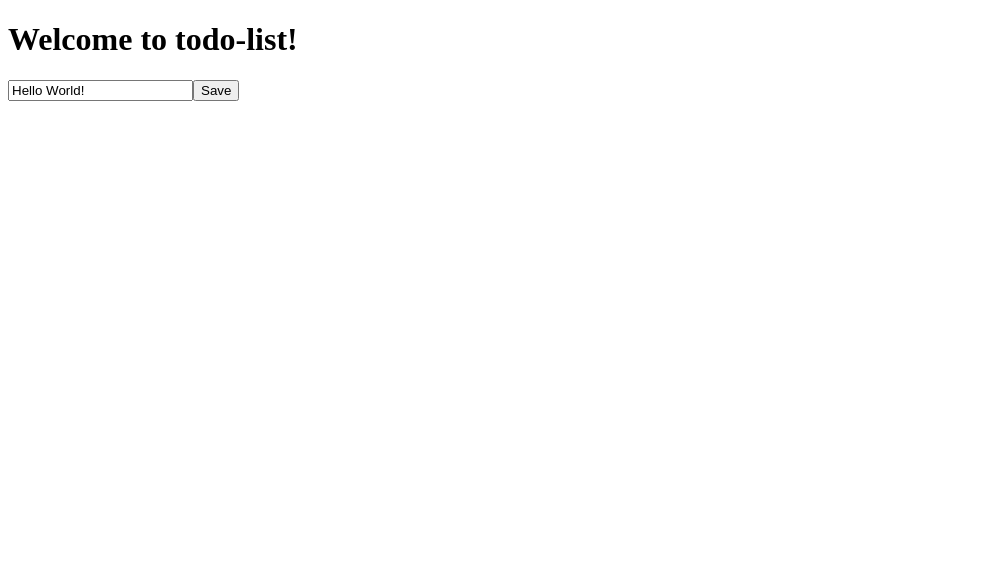
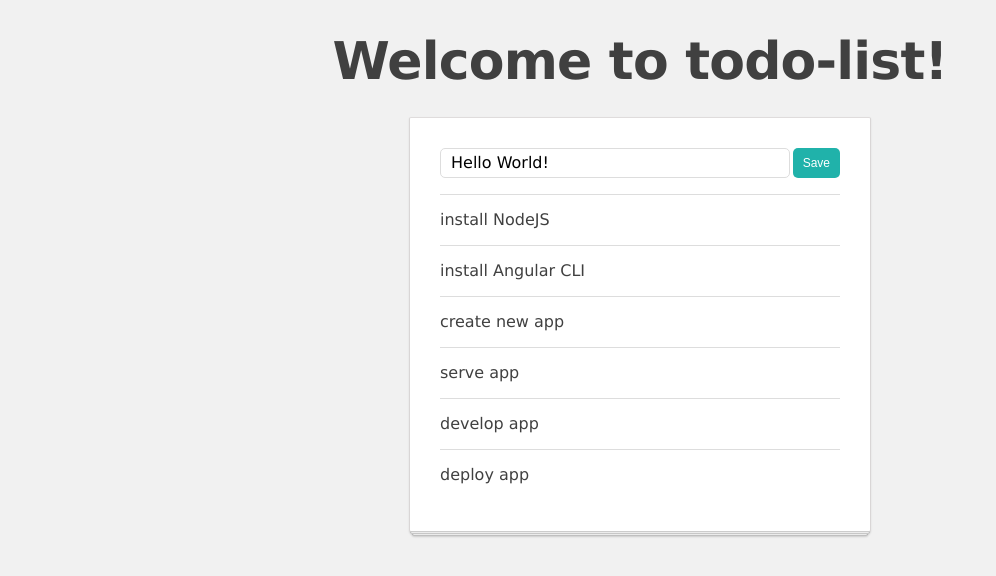
Before and after one commit to VaishDark/ng-girls-todo-list, an Angular app: page / in a window 1280 px wide. Shown: the top 576 px of the page, without its empty margins (0-996 px from the left). Built offline with nearby package versions, Linux system fonts and the light colour scheme.

Commit message:
Event binding and css

```diff
--- a/src/app/app.component.ts
+++ b/src/app/app.component.ts
@@ -3,15 +3,16 @@ import { Component } from '@angular/core';
 @Component({
   selector: 'app-root',
   template: `
-    <h1>
+    <h1 class="app-title">
       Welcome to {{ title }}!
     </h1>
 
-    <app-input-button-unit></app-input-button-unit>
+    <app-list-manager></app-list-manager>
   `,
   //templateUrl: './app.component.html',
   styleUrls: ['./app.component.scss']
 })
 export class AppComponent {
   title = 'todo-list';
+
 }
--- a/src/app/app.module.ts
+++ b/src/app/app.module.ts
@@ -3,11 +3,15 @@ import { BrowserModule } from '@angular/platform-browser';
 
 import { AppComponent } from './app.component';
 import { InputButtonUnitComponent } from './input-button-unit/input-button-unit.component';
+import { TodoItemComponent } from './todo-item/todo-item.component';
+import { ListManagerComponent } from './list-manager/list-manager.component';
 
 @NgModule({
   declarations: [
     AppComponent,
-    InputButtonUnitComponent
+    InputButtonUnitComponent,
+    TodoItemComponent,
+    ListManagerComponent
   ],
   imports: [
     BrowserModule
--- a/src/app/input-button-unit/input-button-unit.component.scss
+++ b/src/app/input-button-unit/input-button-unit.component.scss
@@ -0,0 +1,15 @@
+.todo-input {
+  padding: 4px 10px 4px;
+  font-size: 16px;
+  font-family: 'Lucida Grande', Verdana, sans-serif;
+  line-height: 20px;
+  border: solid 1px #dddddd;
+  border-radius: 5px;
+  flex-grow: 1;
+}
+
+:host(:not([hidden])) {
+  display: flex;
+  justify-content: space-between;
+  flex-grow: 1;
+}
--- a/src/app/input-button-unit/input-button-unit.component.ts
+++ b/src/app/input-button-unit/input-button-unit.component.ts
@@ -1,23 +1,29 @@
-import { Component, OnInit } from '@angular/core';
+import { Component, OnInit, Output, EventEmitter } from '@angular/core';
 
 @Component({
   selector: 'app-input-button-unit',
   template: `
-    <input #inputElementRef [value]="title" (keyup.enter)="changeTitle($event.target.value)">
-    <button (click)="changeTitle(inputElementRef.value)">Save</button>
+    <input class="todo-input"
+          #inputElementRef
+          [value]="title"
+          (keyup.enter)="submitValue($event.target.value)">
+
+    <button class="btn"
+            (click)="submitValue(inputElementRef.value)">Save</button>
   `,
   styleUrls: ['./input-button-unit.component.scss']
 })
 export class InputButtonUnitComponent implements OnInit {
 
   title = 'Hello World!';
+  @Output() submit: EventEmitter<string> = new EventEmitter<string>();
 
   constructor() {   }
 
   ngOnInit(): void {
   }
 
-  changeTitle(newTitle: string): void {
-    this.title = newTitle;
+  submitValue(newTitle: string): void {
+    this.submit.emit(newTitle);
   }
 }
--- /dev/null
+++ b/src/app/interfaces/todo-item.ts
@@ -0,0 +1,4 @@
+export interface TodoItem {
+  title: string;
+  completed?: boolean;
+}
--- /dev/null
+++ b/src/app/list-manager/list-manager.component.scss
@@ -0,0 +1,39 @@
+.todo-app {
+  position: relative;
+  width: 400px;
+  padding: 30px 30px 15px;
+  background: white;
+  border: 1px solid;
+  border-color: #dfdcdc #d9d6d6 #ccc;
+  border-radius: 2px;
+  -webkit-box-shadow: 0 1px 2px rgba(0, 0, 0, 0.1);
+  box-shadow: 0 1px 2px rgba(0, 0, 0, 0.1);
+  margin: 20px auto;
+}
+
+.todo-app::before, .todo-app::after {
+  content: '';
+  position: absolute;
+  z-index: -1;
+  height: 4px;
+  background: white;
+  border: 1px solid #ccc;
+  border-radius: 2px;
+}
+
+.todo-app::after {
+  bottom: -3px;
+  left: 0;
+  right: 0;
+  -webkit-box-shadow: 0 1px 2px rgba(0, 0, 0, 0.1);
+  box-shadow: 0 1px 2px rgba(0, 0, 0, 0.1);
+}
+
+.todo-app::before {
+  bottom: -5px;
+  left: 2px;
+  right: 2px;
+  border-color: #c4c4c4;
+  -webkit-box-shadow: 0 1px 2px rgba(0, 0, 0, 0.15);
+  box-shadow: 0 1px 2px rgba(0, 0, 0, 0.15);
+}
--- /dev/null
+++ b/src/app/list-manager/list-manager.component.ts
@@ -0,0 +1,39 @@
+import { Component, OnInit } from '@angular/core';
+import { TodoItem } from '../interfaces/todo-item';
+
+@Component({
+  selector: 'app-list-manager',
+  template: `
+    <div class="todo-app">
+      <app-input-button-unit (submit)="addItem($event)"></app-input-button-unit>
+
+      <ul>
+        <li *ngFor="let todoItem of todoList">
+          <app-todo-item [item]="todoItem"></app-todo-item>
+        </li>
+      </ul>
+    </div>
+`,
+  styleUrls: ['./list-manager.component.scss']
+})
+export class ListManagerComponent implements OnInit {
+
+  todoList: TodoItem[] = [
+    {title: 'install NodeJS'},
+    {title: 'install Angular CLI'},
+    {title: 'create new app'},
+    {title: 'serve app'},
+    {title: 'develop app'},
+    {title: 'deploy app'},
+
+  ];
+  constructor() { }
+
+  ngOnInit(): void {
+  }
+
+  addItem(title: string) {
+    this.todoList.push({ title });
+  }
+
+}
--- /dev/null
+++ b/src/app/todo-item/todo-item.component.scss
@@ -0,0 +1,18 @@
+.todo-item {
+  padding: 10px 0;
+  border-top: solid 1px #ddd;
+  min-height: 30px;
+  line-height: 30px;
+  display: flex;
+  justify-content: space-between;
+}
+
+.todo-checkbox {
+  flex-shrink: 0;
+  margin: auto 1ex auto 0;
+}
+
+.todo-title {
+  flex-grow: 1;
+  padding-left: 11px;
+}
--- /dev/null
+++ b/src/app/todo-item/todo-item.component.ts
@@ -0,0 +1,22 @@
+import { Component, Input, OnInit } from '@angular/core';
+import {TodoItem } from '../interfaces/todo-item';
+
+@Component({
+  selector: 'app-todo-item',
+  template: `
+    <div class="todo-item">
+      {{ item.title }}
+    </div>
+  `,
+  styleUrls: ['./todo-item.component.scss']
+})
+export class TodoItemComponent implements OnInit {
+
+  @Input() item: TodoItem;
+
+  constructor() { }
+
+  ngOnInit(): void {
+  }
+
+}
--- a/src/styles.scss
+++ b/src/styles.scss
@@ -1 +1,54 @@
 /* You can add global styles to this file, and also import other style files */
+html, body, div, span,
+h1, p, ul, li {
+  padding: 0;
+  border: 0;
+  font: inherit;
+  vertical-align: baseline;
+}
+
+body {
+  background: #f1f1f1;
+  font-size: 16px;
+  line-height: 22px;
+  color: #404040;
+  font-family: 'Lucida Grande', Verdana, sans-serif;
+}
+
+ol, ul {
+  list-style: none;
+}
+
+.btn {
+  background: lightseagreen;
+  color: #fff;
+  padding: 3px 10px;
+  margin: 0 0 0 3px;
+  border: none;
+  border-radius: 5px;
+  font-size: 12px;
+  line-height: 24px;
+  cursor: pointer;
+  vertical-align: bottom;
+}
+
+.btn:hover {
+  background: lightslategrey;
+}
+
+.btn-red {
+  background: red;
+}
+
+.btn-red:hover {
+  background: darkred;
+}
+
+.app-title {
+  font-size: 52px;
+  line-height: 52px;
+  margin-bottom: 30px;
+  font-weight: bold;
+  text-align: center;
+  letter-spacing: -0.8px;
+}
```
Also changed, not shown: 2 other files (tests, documents, lock files or other folders).
